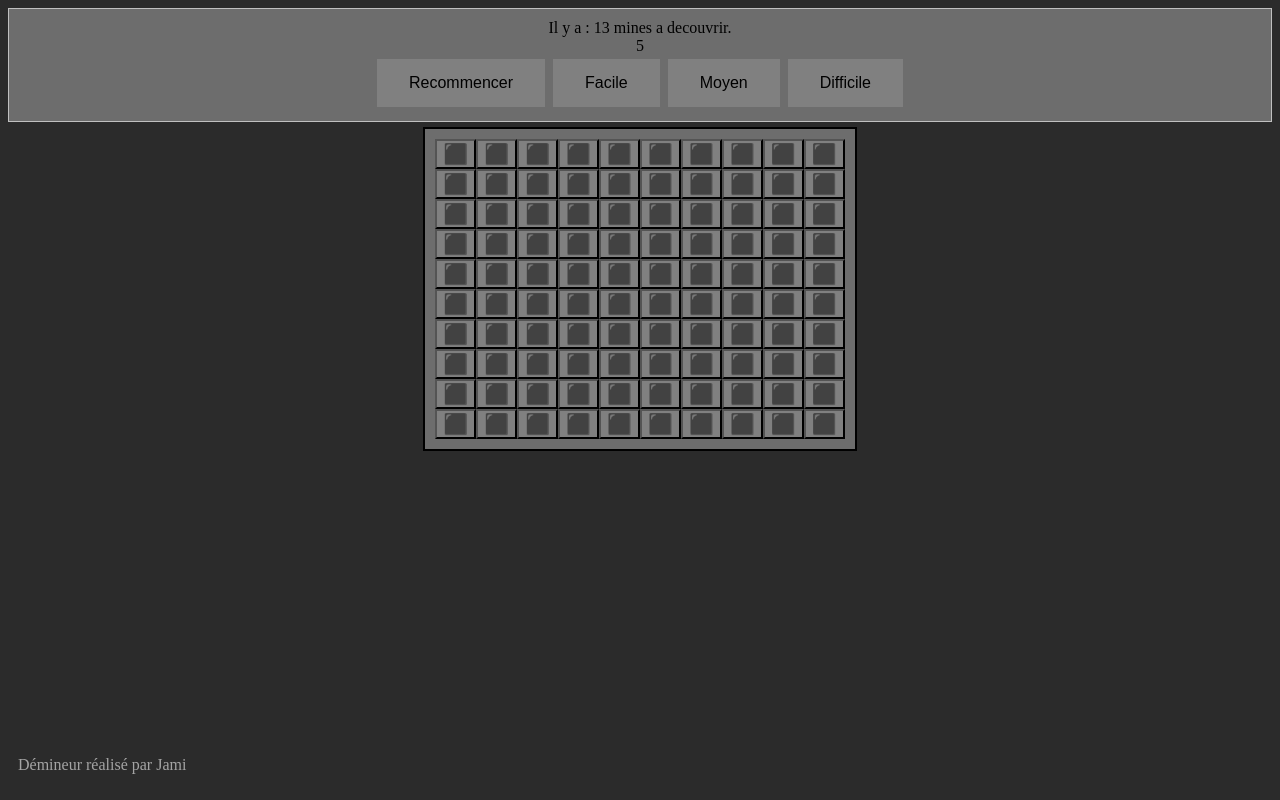
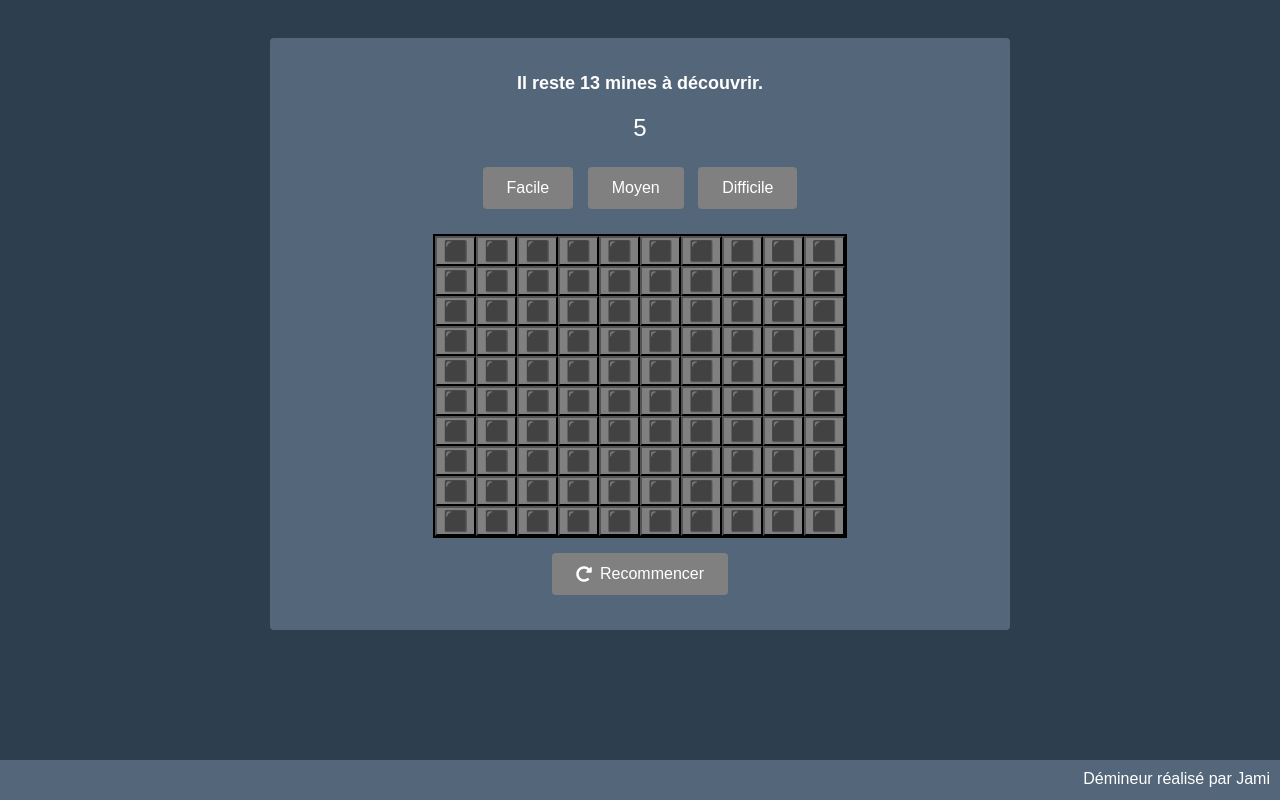
Before and after one commit to Jami-INF/demineur_JS, a plain HTML site: page index.html in a window 1280 px wide. Drawn offline with Linux system fonts and the light colour scheme.

Commit message:
Update graphique

```diff
--- a/index.html
+++ b/index.html
@@ -4,32 +4,30 @@
 <head>
     <meta charset="UTF-8">
     <link rel="stylesheet" href="public/css/style.css">
-
+    <link rel="stylesheet" href="https://cdnjs.cloudflare.com/ajax/libs/font-awesome/5.15.3/css/all.min.css">
 </head>
 
 <body>
-    <div id="container"  oncontextmenu="return false;">
-        <div class="grille"></div>
-        <div class = "menu">Il y a  :
-            <span id="nb_mines_restantes"></span>
-            mines a decouvrir.
-            <div id="timer">0</div>
-            <button id="btn_recommencer" class="buttonMenu">Recommencer</button>
+    <div class="game">
+        <h2>Il reste <span id="nb_mines_restantes"></span> mines à découvrir.</h2>
+        <div id="timer">0</div>
+        <div class="menu">
             <button id="btn_facile" class="buttonMenu">Facile</button>
             <button id="btn_moyen" class="buttonMenu">Moyen</button>
             <button id="btn_difficile" class="buttonMenu">Difficile</button>
-
         </div>
+        <div id="container" oncontextmenu="return false;">
+            <div class="grille"></div>
+        </div>
+        <button id="btn_recommencer" class="buttonRestart"><i class="fas fa-redo-alt icon"></i> Recommencer</button>
     </div>
-
+    <footer>
+        <p class="textFooter">Démineur réalisé par Jami</p>
+    </footer>
+    <script src="public/js/const.js"></script>
+    <script src="public/js/box.js"></script>
+    <script src="public/js/grille.js"></script>
+    <script src="public/js/main.js"></script>
 </body>
-<footer>
-    <p>Démineur réalisé par Jami</p>
-</footer>
-<script src="public/js/const.js"></script>
-<script src = "public/js/box.js"></script>
-<script src = "public/js/grille.js"></script>
-<script src="public/js/main.js"></script>
-
 
 </html>
--- a/public/css/style.css
+++ b/public/css/style.css
@@ -1,45 +1,85 @@
+body {
+    margin: 0;
+    padding: 0;
+    font-family: Arial, sans-serif;
+    background-color: #2D3E4F;
+}
 
-#grille{
-	width:auto;
+.game {
+    background-color: #54677a;
+    min-width: 200px;
     text-align: center;
-	margin:auto;
-	border:1px solid silver;
-	margin-top:5px;
-	margin-bottom:5px;
-	padding: 10px;
+    padding: 20px;
+    margin: 0 auto;
+    margin-top: 3%;
+    margin-bottom: 3%;
+    display: flex;
+    flex-direction: column;
+    align-items: center;
+    justify-content: center;
+    border-radius: 4px;
+    max-width: 700px;
 }
+h2 {
+    color: white;
+    font-size: 18px;
+    margin-bottom: 20px;
+}
+
+#timer {
+    color: white;
+    font-size: 24px;
+    margin-bottom: 20px;
+}
+
+.menu {
+    margin-bottom: 20px;
+}
+
 .buttonMenu {
     background-color: gray;
     border: none;
-    color: black;
-    padding: 15px 32px;
-    text-align: center;
+    color: white;
+    padding: 12px 24px;
     font-size: 16px;
-    margin: 4px 2px;
+    margin: 5px;
     cursor: pointer;
-}
-.menu {
-    background-color: #6D6D6D;
-    width:auto;
-    text-align: center;
-	margin:auto;
-	border:1px solid silver;
-	margin-top:5px;
-	margin-bottom:5px;
-	padding: 10px;
-
+    border-radius: 4px;
 }
 
-body{
-    background-color: #2B2B2B;
+.buttonMenu:hover {
+    background-color: #54677a;
 }
 
-footer{
-    position:absolute;
-    bottom:0;
+.buttonRestart {
+    background-color: gray;
+    border: none;
+    color: white;
+    padding: 12px 24px;
+    font-size: 16px;
+    margin: 15px auto;
+    cursor: pointer;
+    display: flex;
+    align-items: center;
+    justify-content: center;
+    border-radius: 4px;
+}
+
+.buttonRestart i {
+    margin-right: 8px;
+}
+
+footer {
+    background-color: #54677a;
+    color: white;
     text-align: right;
-    color: #A4A4A4;
+    position: fixed;
+    bottom: 0;
+    width: 100%;
+    height: 40px;
+}
+
+.textFooter {
+    margin: 0;
     padding: 10px;
-
-
 }
--- a/public/js/const.js
+++ b/public/js/const.js
@@ -1,16 +1,15 @@
 
-const ZERO = "0️⃣";
-const UN = "1️⃣";
-const DEUX = "2️⃣";
-const TROIS = "3️⃣";
-const QUATRE = "4️⃣";
-const CINQ = "5️⃣";
-const SIX = "6️⃣";
-const SEPT = "7️⃣";
-const HUIT = "8️⃣";
-const NEUF = "9️⃣";
+const ZERO = "0";
+const UN = "1️";
+const DEUX = "2️";
+const TROIS = "3️";
+const QUATRE = "4️";
+const CINQ = "5️";
+const SIX = "6️";
+const SEPT = "7️";
+const HUIT = "8️";
+const NEUF = "9️";
 const DRAPEAU = "🚩";
 const EXPLOSION = "💥";
 const BOMBE = "💣";
 const CARRE_NOIR = "⬛";
-//source https://emojiterra.com/fr/
```
